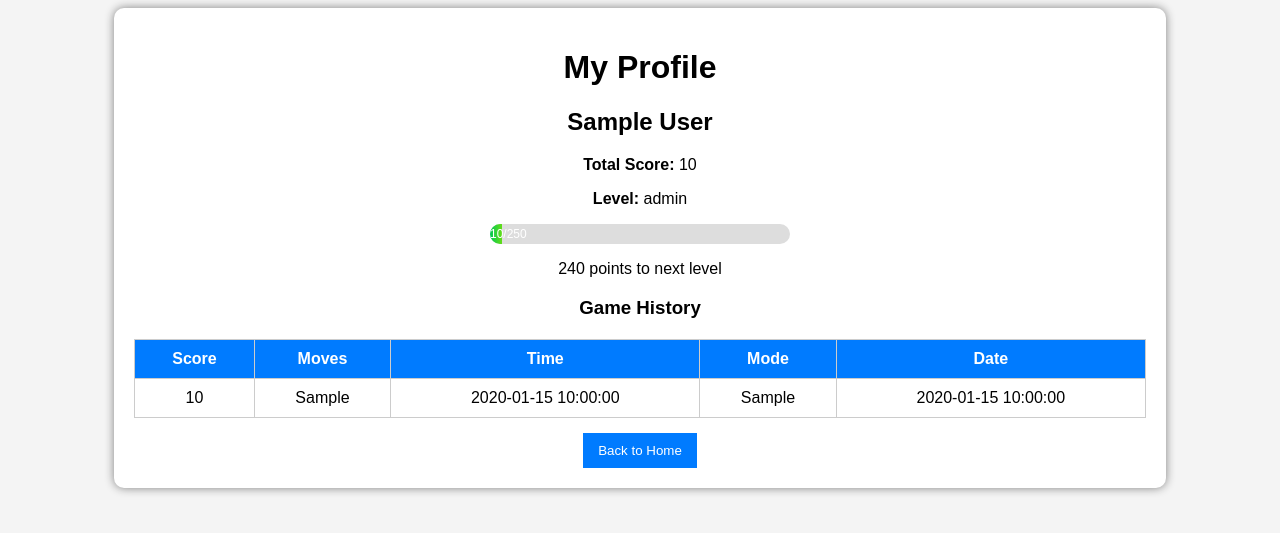
After one commit to ayeshathee/Memory_Matching_Game, a PHP site: page /profile.php in a window 1280 px wide. The commit adds this page. Shown: the top 533 px of the page. Run offline with PHP 8.4, Linux system fonts and the light colour scheme; the visitor is signed in with stand-in values (Sample User, id 1); tables that the repository leaves empty or names only in its code hold one stand-in row (values such as "Sample post").

Commit message:
add profile page

```diff
--- a/home.php
+++ b/home.php
@@ -52,13 +52,12 @@ $progress_percent = ($progress / 250) * 100; // convert to %
 </head>
 
 <body>
+<button onclick="window.location='profile.php'">My Profile</button>
 <button onclick="logout()">Logout</button>
 
 <h1>Memory Game</h1>
 
 <h2>Welcome <?php echo $_SESSION['user_name']; ?></h2>
-
-<p>Total Score: <?php echo $total_score; ?></p>
 
 <p>Level: <?php echo $level; ?></p>
 
@@ -78,6 +77,7 @@ $progress_percent = ($progress / 250) * 100; // convert to %
 <br><br>
 
 <button onclick="selectMode('moves')">Limited Moves</button>
+<br><br>
 
 <script src="js/home.js"></script>
 </body>
--- /dev/null
+++ b/profile.php
@@ -0,0 +1,163 @@
+<?php
+session_start();
+include "backend/db.php";
+
+if(!isset($_SESSION['user_id'])){
+    header("Location: login.html");
+    exit();
+}
+
+$user_id = $_SESSION['user_id'];
+
+// Get user data
+$user_sql = "SELECT name, total_score, level FROM users WHERE id='$user_id'";
+$user_result = $conn->query($user_sql);
+$user = $user_result->fetch_assoc();
+
+$total_score = $user['total_score'];
+$level = $user['level'];
+$name = $user['name'];
+
+// Progress calculation
+$progress = $total_score % 250;
+$progress_percent = ($progress / 250) * 100;
+
+// Get game history
+$history_sql = "SELECT score, moves, time_taken, difficulty, created_at
+                FROM scores
+                WHERE user_id='$user_id'
+                ORDER BY created_at DESC";
+$history_result = $conn->query($history_sql);
+?>
+
+<!DOCTYPE html>
+<html>
+<head>
+<title>My Profile</title>
+
+<style>
+body {
+    font-family: Arial;
+    background: #f4f4f4;
+    text-align: center;
+}
+
+.container {
+    width: 80%;
+    margin: auto;
+    background: white;
+    padding: 20px;
+    border-radius: 10px;
+    box-shadow: 0 0 10px gray;
+}
+
+/* Progress Bar */
+.progress-container {
+    width: 300px;
+    background: #ddd;
+    border-radius: 20px;
+    margin: 10px auto;
+    overflow: hidden;
+}
+
+.progress-bar {
+    height: 20px;
+    background: linear-gradient(to right, #00c853, #64dd17);
+    color: white;
+    font-size: 12px;
+    line-height: 20px;
+}
+
+/* Table */
+table {
+    width: 100%;
+    border-collapse: collapse;
+    margin-top: 20px;
+}
+
+table, th, td {
+    border: 1px solid #ccc;
+}
+
+th {
+    background: #007BFF;
+    color: white;
+}
+
+td, th {
+    padding: 10px;
+}
+
+/* Buttons */
+button {
+    padding: 10px 15px;
+    margin-top: 15px;
+    border: none;
+    background: #007BFF;
+    color: white;
+    cursor: pointer;
+}
+
+button:hover {
+    background: #0056b3;
+}
+</style>
+
+</head>
+
+<body>
+
+<div class="container">
+
+    <h1>My Profile</h1>
+
+    <h2><?php echo $name; ?></h2>
+
+    <p><b>Total Score:</b> <?php echo $total_score; ?></p>
+    <p><b>Level:</b> <?php echo $level; ?></p>
+
+    <!-- Progress Bar -->
+    <div class="progress-container">
+        <div class="progress-bar" style="width: <?php echo $progress_percent; ?>%;">
+            <?php echo $progress; ?>/250
+        </div>
+    </div>
+
+    <p><?php echo 250 - $progress; ?> points to next level</p>
+
+    <!-- Game History -->
+    <h3>Game History</h3>
+
+    <table>
+        <tr>
+            <th>Score</th>
+            <th>Moves</th>
+            <th>Time</th>
+            <th>Mode</th>
+            <th>Date</th>
+        </tr>
+
+        <?php
+        if($history_result->num_rows > 0){
+            while($row = $history_result->fetch_assoc()){
+                echo "<tr>
+                        <td>{$row['score']}</td>
+                        <td>{$row['moves']}</td>
+                        <td>{$row['time_taken']}</td>
+                        <td>{$row['difficulty']}</td>
+                        <td>{$row['created_at']}</td>
+                      </tr>";
+            }
+        } else {
+            echo "<tr><td colspan='5'>No games played yet</td></tr>";
+        }
+        ?>
+    </table>
+
+    <!-- Back Button -->
+    <button onclick="window.location='home.php'">Back to Home</button>
+
+</div>
+
+</body>
+</html>
```
